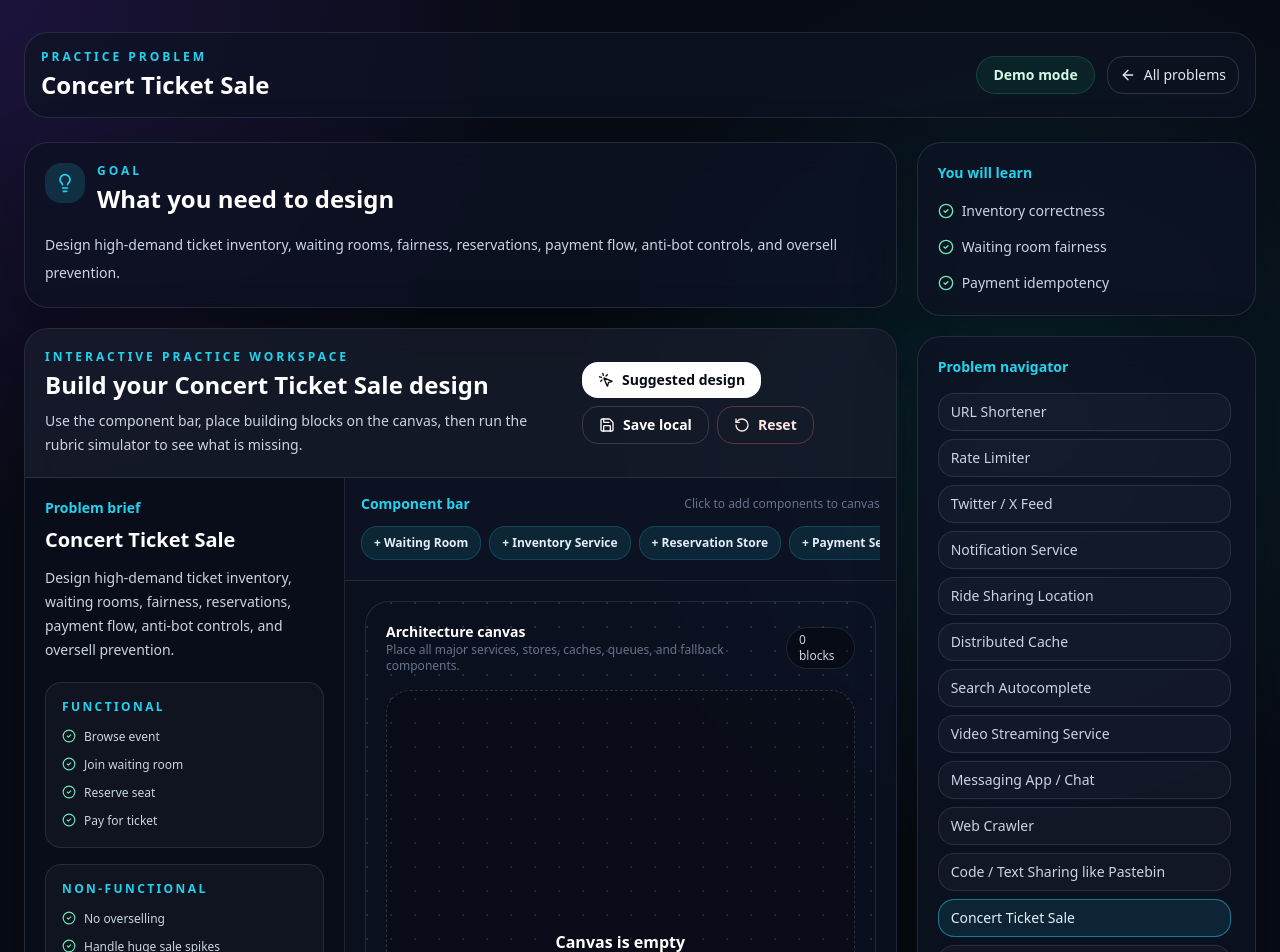
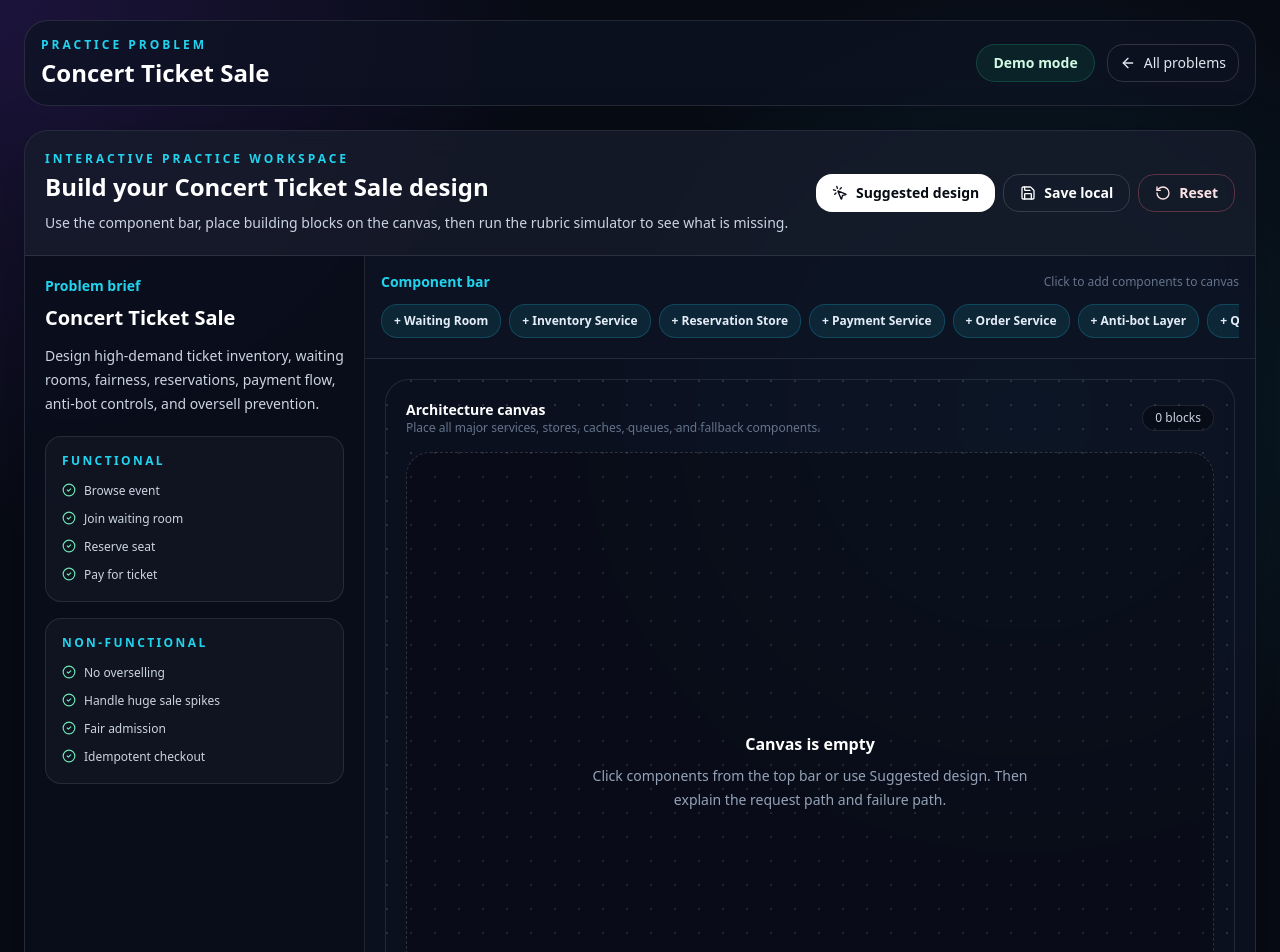
Before and after one commit to sunikatt/SystemDesign_Simulator, a Next.js app in the folder frontend/: page /practice-problems/concert-ticket-sale in a window 1280 px wide. Shown: the top 952 px of the page. Built offline with nearby package versions, Linux system fonts and the light colour scheme.

Commit message:
Make practice workspace full-width

```diff
--- a/frontend/app/practice-problems/[slug]/page.tsx
+++ b/frontend/app/practice-problems/[slug]/page.tsx
@@ -21,8 +21,8 @@ export default async function PracticeProblemDetailPage({ params }: { params: Pr
   const next = practiceProblems[currentIndex + 1];
 
   return (
-    <main className="min-h-screen px-6 py-8">
-      <div className="mx-auto max-w-7xl space-y-6">
+    <main className="min-h-screen px-4 py-5 lg:px-6">
+      <div className="mx-auto max-w-[1800px] space-y-6">
         <nav className="flex flex-col gap-4 rounded-3xl border border-white/10 bg-panel/70 p-4 sm:flex-row sm:items-center sm:justify-between">
           <div>
             <p className="text-xs font-semibold uppercase tracking-[0.25em] text-cyan">Practice Problem</p>
@@ -36,6 +36,16 @@ export default async function PracticeProblemDetailPage({ params }: { params: Pr
           </div>
         </nav>
 
+        <PracticeWorkspace
+          slug={problem.slug}
+          title={problem.title}
+          description={problem.description}
+          components={problem.components}
+          functionalRequirements={problem.requirements.functional}
+          nonFunctionalRequirements={problem.requirements.nonFunctional}
+          rubric={problem.rubric}
+        />
+
         <section className="grid gap-5 lg:grid-cols-[0.72fr_0.28fr]">
           <div className="space-y-5">
             <Card eyebrow="Goal" title="What you need to design" icon={<Lightbulb className="h-5 w-5" />}>
@@ -46,16 +56,6 @@ export default async function PracticeProblemDetailPage({ params }: { params: Pr
                 </Link>
               )}
             </Card>
-
-            <PracticeWorkspace
-              slug={problem.slug}
-              title={problem.title}
-              description={problem.description}
-              components={problem.components}
-              functionalRequirements={problem.requirements.functional}
-              nonFunctionalRequirements={problem.requirements.nonFunctional}
-              rubric={problem.rubric}
-            />
 
             <div className="grid gap-5 lg:grid-cols-2">
               <Card eyebrow="Requirements" title="Functional requirements" icon={<ListChecks className="h-5 w-5" />}>
--- a/frontend/features/practice/PracticeWorkspace.tsx
+++ b/frontend/features/practice/PracticeWorkspace.tsx
@@ -104,7 +104,7 @@ export function PracticeWorkspace({
         </div>
       </div>
 
-      <div className="grid min-h-[720px] lg:grid-cols-[320px_minmax(0,1fr)]">
+      <div className="grid min-h-[820px] lg:grid-cols-[340px_minmax(0,1fr)]">
         <aside className="border-b border-white/10 bg-black/20 p-5 lg:border-b-0 lg:border-r">
           <p className="text-sm font-semibold text-cyan">Problem brief</p>
           <h3 className="mt-2 text-xl font-black text-white">{title}</h3>
@@ -145,7 +145,7 @@ export function PracticeWorkspace({
           </div>
 
           <div className="flex flex-1 flex-col gap-5 p-5">
-            <div className="min-h-[680px] rounded-3xl border border-white/10 bg-[radial-gradient(circle_at_1px_1px,rgba(148,163,184,0.22)_1px,transparent_0)] [background-size:24px_24px] p-5">
+            <div className="min-h-[760px] rounded-3xl border border-white/10 bg-[radial-gradient(circle_at_1px_1px,rgba(148,163,184,0.22)_1px,transparent_0)] [background-size:24px_24px] p-5">
               <div className="mb-4 flex items-center justify-between gap-3">
                 <div>
                   <p className="text-sm font-semibold text-white">Architecture canvas</p>
@@ -155,7 +155,7 @@ export function PracticeWorkspace({
               </div>
 
               {canvasComponents.length === 0 ? (
-                <div className="flex min-h-[560px] items-center justify-center rounded-3xl border border-dashed border-white/15 bg-black/20 p-6 text-center">
+                <div className="flex min-h-[640px] items-center justify-center rounded-3xl border border-dashed border-white/15 bg-black/20 p-6 text-center">
                   <div>
                     <p className="font-bold text-white">Canvas is empty</p>
                     <p className="mt-2 max-w-md text-sm leading-6 text-slate-400">Click components from the top bar or use Suggested design. Then explain the request path and failure path.</p>
```
